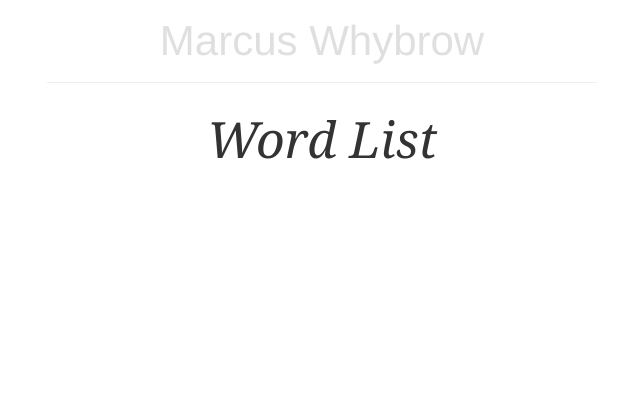
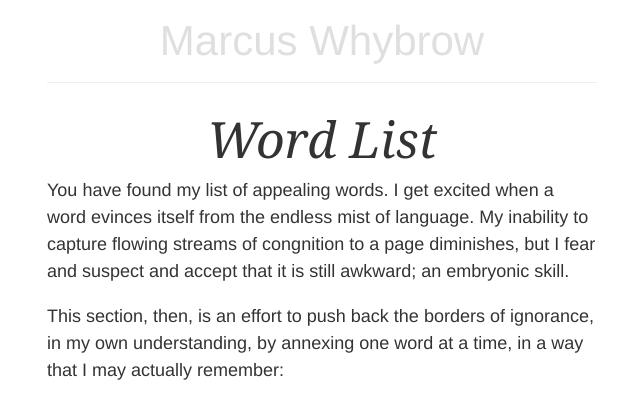
Before and after one commit to marcuswhybrow/marcuswhybrow.github.com, a Jekyll site: the page built from words/index.html, in a window 1280 px wide. Shown: the top 419 px of the page, without its empty margins (318-958 px from the left). Built offline with Jekyll 4.4.1, drawn with Linux system fonts in a browser that asks for light colours.

Commit message:
Add leading text for the words list page

```diff
--- a/words/index.html
+++ b/words/index.html
@@ -9,6 +9,9 @@
 
     <div class="container">
       <h1 class="title">Word List</h1>
+      <p>You have found my list of appealing words. I get excited when a word evinces itself from the endless mist of language. My inability to capture flowing streams of congnition to a page diminishes, but I fear and suspect and accept that it is still awkward; an embryonic skill.</p>
+
+      <p>This section, then, is an effort to push back the borders of ignorance, in my own understanding, by annexing one word at a time, in a way that I may actually remember:</p>
       <ul>
       	{% for post in paginator.posts %}
       		<li><a href="{{ post.url }}">{{ post.title }}</a></li>
```
